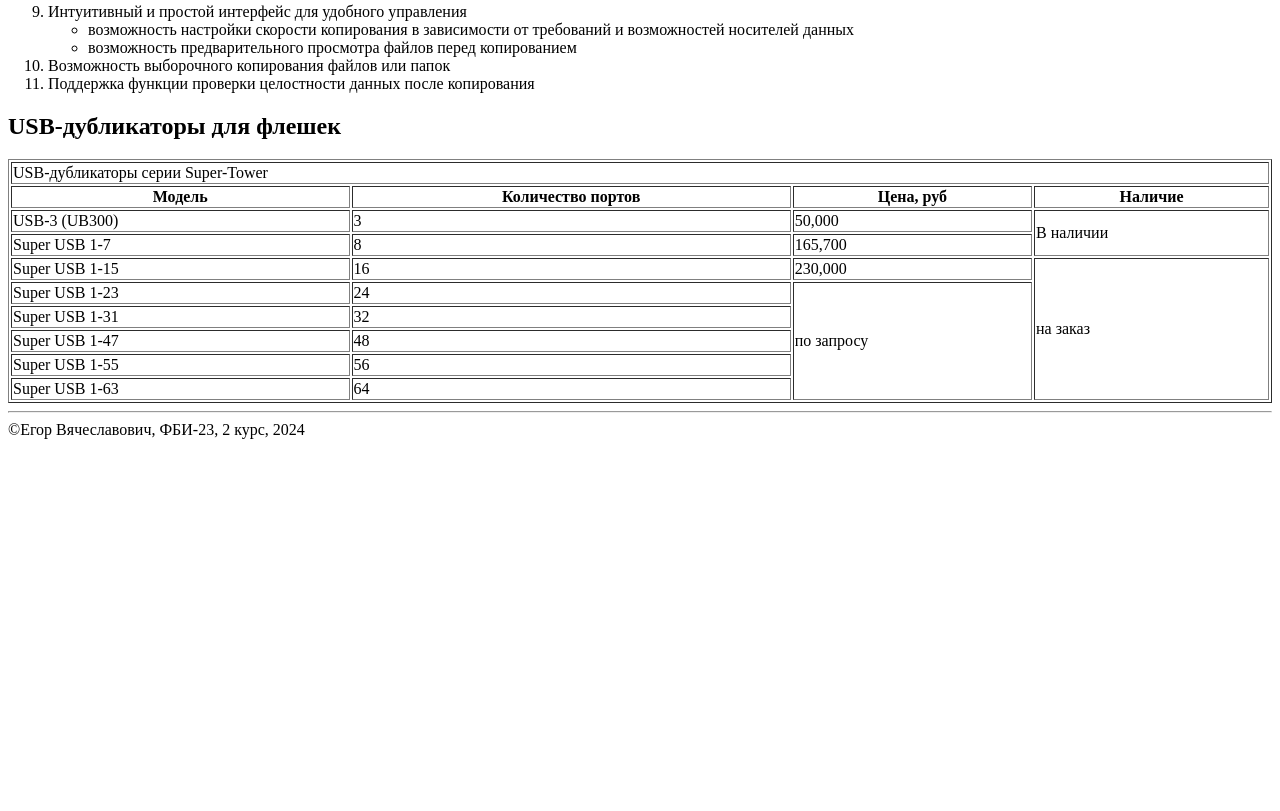
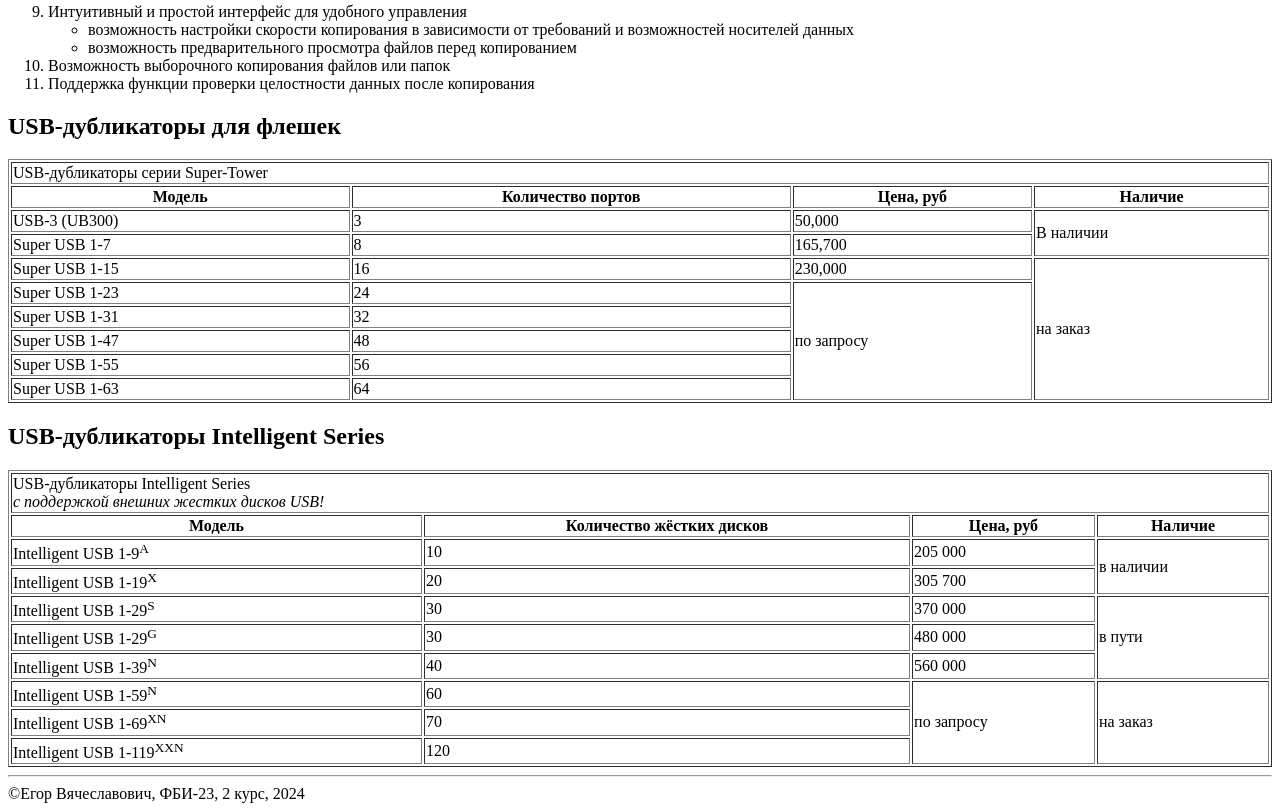
Before and after one commit to lupusin/lab_from_web, a plain HTML site: page lab2/usb.html in a window 1280 px wide. Shown: the part 669-1480 px from the top of the page. Before the commit the page ends 1116 px from the top, so only its background shows below. Drawn offline with Linux system fonts and the light colour scheme.

Commit message:
USB-дубликаторы Intelligent Series

```diff
--- a/lab2/usb.html
+++ b/lab2/usb.html
@@ -117,6 +117,67 @@
                 <!-- <td>на заказ</td> -->
                 </tr>
             </table>
+            <h2>USB-дубликаторы Intelligent Series</h2>
+            <table  border="1" width="100%">
+                <tr>
+                    <td colspan="4">USB-дубликаторы Intelligent Series <br>
+                        <i>с поддержкой внешних жестких дисков USB!</i></td>
+                </tr>
+                <tr>
+                  <th>Модель</th>
+                  <th>Количество жёстких дисков</th>
+                  <th>Цена, руб</th>
+                  <th>Наличие</th>
+                </tr>
+                <tr>
+                  <td>Intelligent USB 1-9<sup>A</sup></td>
+                  <td>10</td>
+                  <td>205&nbsp;000</td>
+                  <td rowspan="2">в наличии</td>
+                </tr>
+                <tr>
+                  <td>Intelligent USB 1-19<sup>X</sup></td>
+                  <td>20</td>
+                  <td>305&nbsp;700</td>
+                  <!-- <td></td> -->
+                </tr>
+                <tr>
+                  <td>Intelligent USB 1-29<sup>S</sup></td>
+                  <td>30</td>
+                  <td>370&nbsp;000</td>
+                  <td rowspan="3">в пути</td>
+                </tr>
+                <tr>
+                  <td>Intelligent USB 1-29<sup>G</sup></td>
+                  <td>30</td>
+                  <td>480&nbsp;000</td>
+                  <!-- <td></td> -->
+                </tr>
+                <tr>
+                  <td>Intelligent USB 1-39<sup>N</sup></td>
+                  <td>40</td>
+                  <td>560&nbsp;000</td>
+                  <!-- <td></td> -->
+                </tr>
+                <tr>
+                  <td>Intelligent USB 1-59<sup>N</sup></td>
+                  <td>60</td>
+                  <td rowspan="3">по запросу</td>
+                  <td rowspan="3"> на заказ</td>
+                </tr>
+                <tr>
+                  <td>Intelligent USB 1-69<sup>XN</sup></td>
+                  <td>70</td>
+                  <!-- <td></td> -->
+                  <!-- <td></td> -->
+                </tr>
+                <tr>
+                  <td>Intelligent USB 1-119<sup>XXN</sup></td>
+                  <td>120</td>
+                  <!-- <td></td> -->
+                  <!-- <td></td> -->
+                </tr>
+              </table>
         </main>
 
         <footer>
```
